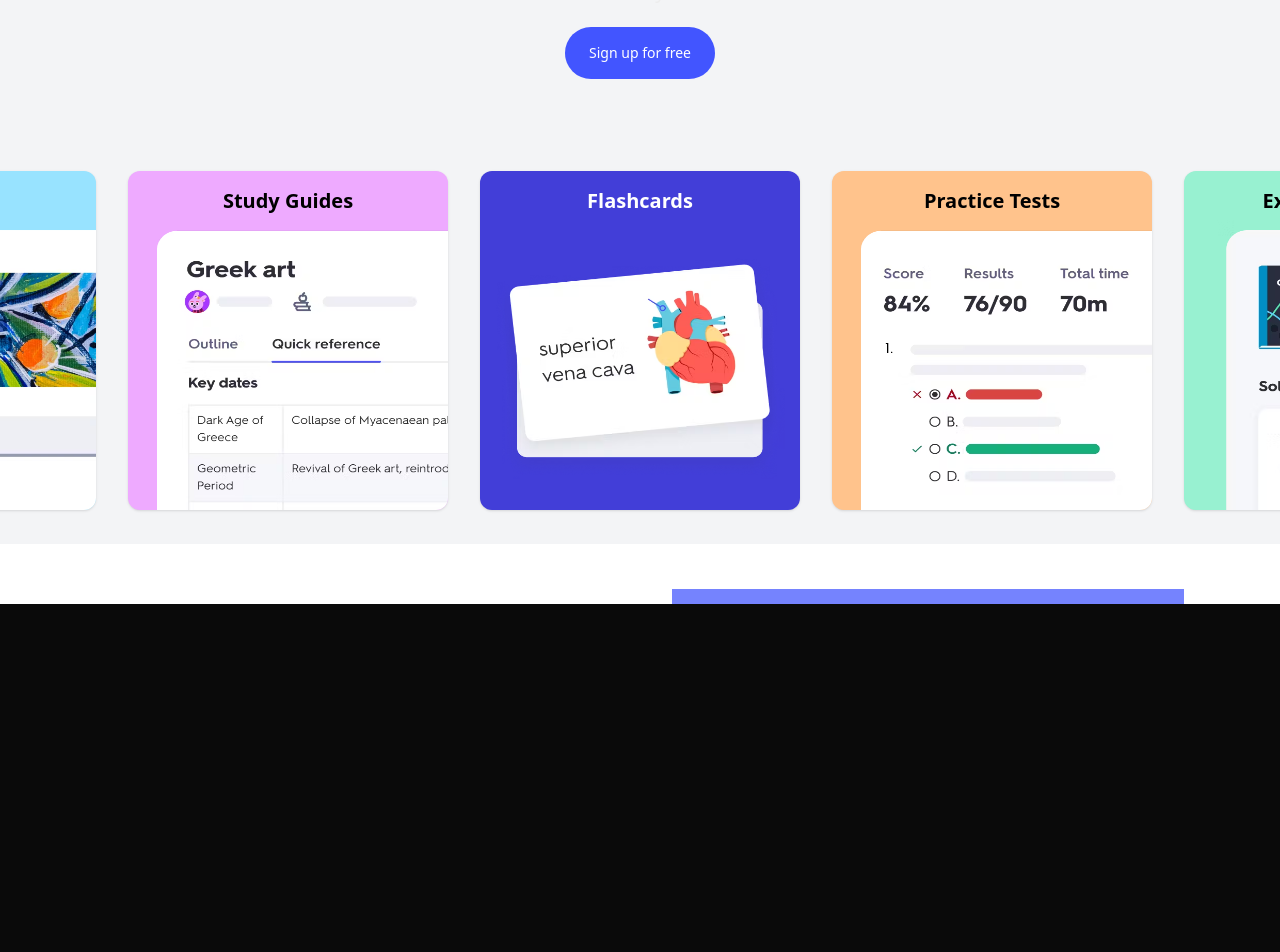
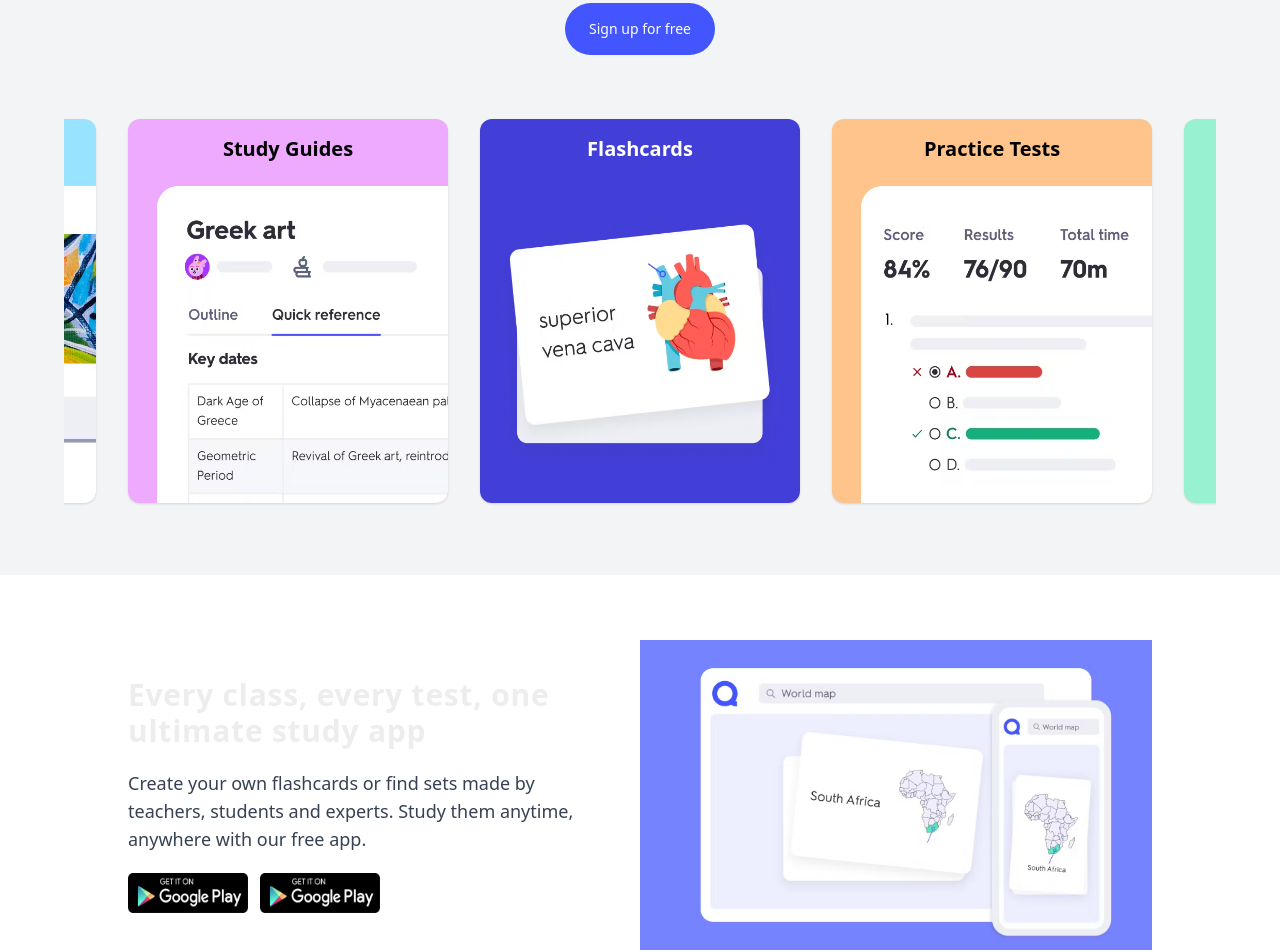
Before and after one commit to arslankaleem7229/quizzy, a Next.js app: page / in a window 1280 px wide. Shown: the part 260-1212 px from the top of the page. Before the commit the page ends 864 px from the top, so only its background shows below. Built offline with nearby package versions, Linux system fonts and the light colour scheme.

Commit message:
fixed flexibility of layout without adjusting to screensize height causing problems on height resizing

```diff
--- a/app/home/FlashCards.tsx
+++ b/app/home/FlashCards.tsx
@@ -22,17 +22,17 @@ const FlashCardsComponent = () => {
     return `translateX(${translateX}px)`;
   };
   return (
-    <div className="h-[calc(50%)] sm:h-[calc(55%)] w-full max-w-6xl lg:max-w-7xl items-center justify-center mx-auto">
-      <div className="w-full h-full flex overflow-hidden justify-center items-center">
+    <div className="w-full max-w-6xl lg:max-w-7xl mx-auto flex justify-center">
+      <div className="w-full flex overflow-hidden justify-center items-center">
         <div
-          className="flex h-[calc(95%)] space-x-8 py-6 px-8 transition-transform duration-500 ease-in-out"
+          className="flex min-h-[18rem] md:min-h-[22rem] space-x-6 sm:space-x-8 py-6 px-4 md:px-8 transition-transform duration-500 ease-in-out"
           style={{ transform: getTransform() }}
         >
           {flashcards.map((flashcard, i) => {
             return (
               <div
                 key={i}
-                className={`relative shrink-0 w-60 h-75 md:w-80 md:h-full ${flashcard.color} rounded-xl overflow-hidden shadow p-4 transform transition ease-in-out duration-500 hover:scale-110`}
+                className={`relative shrink-0 w-60 md:w-80 h-72 md:h-96 ${flashcard.color} rounded-xl overflow-hidden shadow p-4 transform transition ease-in-out duration-500 hover:scale-105`}
               >
                 <h3
                   className={`font-bold text-xl text-center ${
@@ -47,7 +47,7 @@ const FlashCardsComponent = () => {
                   width={1000}
                   height={1000}
                   src={`${flashcard.image}`}
-                  className="absolute flex h-[calc(90%)] w-full bottom-0 right-0"
+                  className="absolute flex h-[90%] w-full bottom-0 right-0"
                   alt={flashcard.title}
                 />
               </div>
--- a/app/home/HomePosters.tsx
+++ b/app/home/HomePosters.tsx
@@ -17,23 +17,25 @@ const HomePosters = ({
   children,
 }: HomePostersProps) => {
   return (
-    <section className="w-full md:h-1/2 h-[calc(100%-100px)] bg-white">
+    <section className="w-full bg-white">
       <div
         className={`flex ${
           isreversed ? "md:flex-row-reverse" : "md:flex-row"
-        }  flex-col h-full justify-center max-w-6xl p-8 mx-auto`}
+        } flex-col max-w-6xl md:px-16 px-6 md:py-0 mx-auto min-h-[640px] md:min-h-0`}
       >
-        <div className="flex-10 md:flex-1 relative h-full">
+        <div className="relative w-full flex-1 md:basis-1/2 md:min-h-[360px]">
           <Image src={image} alt="all-in-one" fill className="object-contain" />
         </div>
         <div
-          className={`flex flex-6 md:flex-1 flex-col justify-between py-8 ${
+          className={`flex flex-col w-full md:basis-1/2 py-6 md:p-0 justify-center gap-5 text-start ${
             isreversed ? "md:pr-16" : "md:pl-16"
           } `}
         >
-          <h3 className=" text-3xl font-bold tracking-wide">{title}</h3>
-          <p>{description}</p>
-          <div className="flex gap-3">{children}</div>
+          <h3 className="text-3xl font-bold tracking-wide">{title}</h3>
+          <p className="text-base md:text-lg text-gray-700">{description}</p>
+          <div className="flex gap-3 flex-wrap justify-center md:justify-start">
+            {children}
+          </div>
         </div>
       </div>
     </section>
--- a/app/page.tsx
+++ b/app/page.tsx
@@ -4,24 +4,26 @@ import FlashCardsComponent from "./home/FlashCards";
 
 export default function Home() {
   return (
-    <main className=" h-screen flex-1 overflow-auto ">
-      <div className=" bg-gray-100 h-[calc(100%-60px)] w-full">
-        <div className="h-[calc(50%)] sm:h-[calc(45%)] p-8 md:p-16 flex justify-center ">
-          <div className="h-full max-w-3xl flex gap-0 md:gap-5 flex-col items-center justify-around">
-            <h1 className="flex text-[2.7rem] items-center text-center font-bold justify-center tracking-normal leading-tight">
+    <main className="flex-1 w-full overflow-x-hidden bg-white space-y-10 pb-16">
+      <section className="bg-gray-100 w-full">
+        <div className="max-w-6xl lg:max-w-7xl mx-auto flex flex-col items-center gap-10 px-8 md:px-16 py-12">
+          <div className="max-w-3xl flex flex-col gap-4 text-center">
+            <h1 className="text-[2.7rem] font-bold tracking-normal leading-tight">
               How do you want to study?
             </h1>
-            <p className="flex text-base md:text-xl font-light justify-center items-center text-center tracking-wide leading-relaxed">
+            <p className="text-base md:text-xl font-light tracking-wide leading-relaxed">
               Master whatever you&apos;re learning with Quizzy&apos;s
               interactive flashcards, practice tests and study activities.
             </p>
-            <button className="btn-primary justify-center py-4 px-6">
-              Sign up for free
-            </button>
+            <div className="flex justify-center">
+              <button className="btn-primary justify-center py-4 px-6">
+                Sign up for free
+              </button>
+            </div>
           </div>
+          <FlashCardsComponent />
         </div>
-        <FlashCardsComponent />
-      </div>
+      </section>
       <HomePosters
         title={"Every class, every test, one ultimate study app "}
         description={
```
